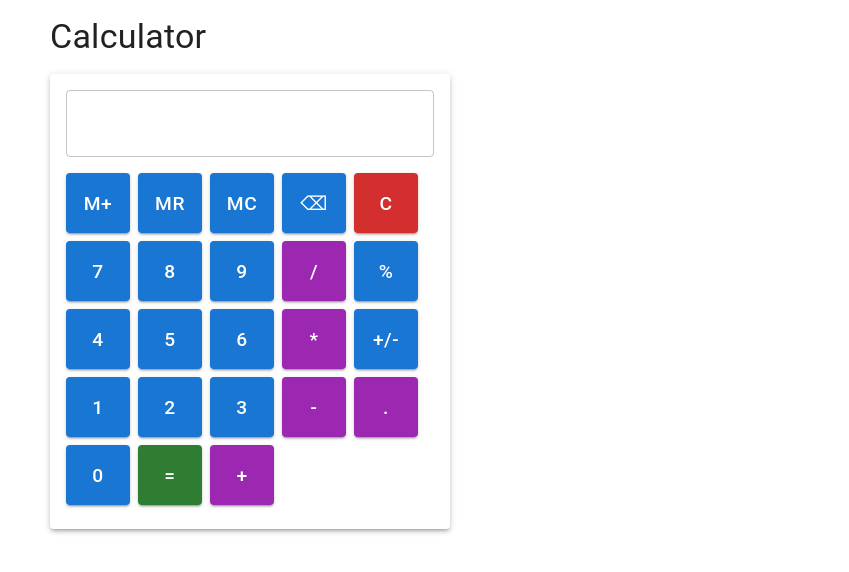
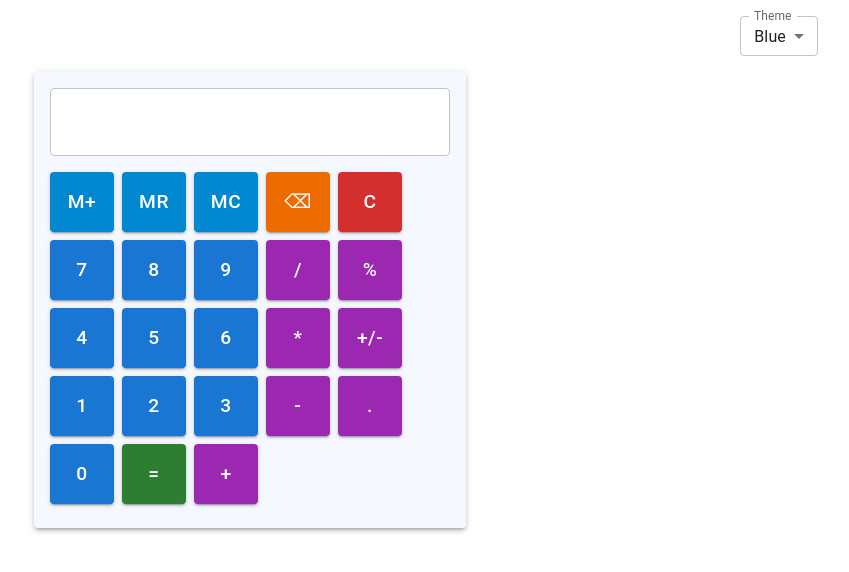
Before and after one commit to Aarti-Waghmare-React-Course/web_development1, a React (Create React App) app in the folder React/Projects/calculator/: page / in a window 1280 px wide. Shown: the top 572 px of the page, without its empty margins (390-1239 px from the left). Built offline with nearby package versions, Linux system fonts and the light colour scheme; some icons are missing.

Commit message:
both theme color and toggle mode added

```diff
--- a/React/Projects/calculator/src/App.js
+++ b/React/Projects/calculator/src/App.js
@@ -1,59 +1,160 @@
-import React, { useState, useMemo } from "react";
-import { createTheme, ThemeProvider, CssBaseline, IconButton, Box, Typography } from "@mui/material";
-import Brightness4Icon from "@mui/icons-material/Brightness4";
-import Brightness7Icon from "@mui/icons-material/Brightness7";
+// // import React, { useState, useMemo } from "react";
+// // import { createTheme, ThemeProvider, CssBaseline, IconButton, Box, Typography } from "@mui/material";
+// // import Brightness4Icon from "@mui/icons-material/Brightness4";
+// // import Brightness7Icon from "@mui/icons-material/Brightness7";
+// // import Calculator from "./components/Calculator";
+
+// // const App = () => {
+// //   const [mode, setMode] = useState("light");
+
+// //   const toggleColorMode = () => {
+// //     setMode((prev) => (prev === "light" ? "dark" : "light"));
+// //   };
+
+// //   const theme = useMemo(
+// //     () =>
+// //       createTheme({
+// //         palette: {
+// //           mode,
+// //         },
+// //       }),
+// //     [mode]
+// //   );
+
+// //   return (
+// //     <ThemeProvider theme={theme}>
+// //       <CssBaseline />
+// //       <Box
+// //   sx={{
+// //     textAlign: "center",
+// //     p: 2,
+// //     minHeight: "100vh",
+// //     backgroundColor: "background.default",
+// //     color: "text.primary",
+// //   }}
+// // >
+// //   <Box
+// //     sx={{
+// //       display: "flex",
+// //       justifyContent: "space-between",
+// //       alignItems: "center",
+// //       maxWidth: 400,
+// //       mx: "auto",
+// //       mb: 2,
+// //     }}
+// //   >
+// //     <Typography variant="h4">Calculator</Typography>
+// //     <IconButton onClick={toggleColorMode} color="inherit">
+// //       {mode === "dark" ? <Brightness7Icon /> : <Brightness4Icon />}
+// //     </IconButton>
+// //   </Box>
+
+// //   <Calculator />
+// // </Box>
+
+
+// //     </ThemeProvider>
+// //   );
+// // };
+
+// // export default App;
+
+// import React from "react";
+// import { ThemeColorProvider } from "./components/ThemeContext"
+// import Calculator from "./components/Calculator";
+// import { CssBaseline, Box, FormControl, InputLabel, Select, MenuItem } from "@mui/material";
+// import { useThemeColor } from "./components/ThemeContext";
+
+// const AppContent = () => {
+//   const { colorMode, setColorMode } = useThemeColor();
+
+//   return (
+//     <Box sx={{ p: 2 }}>
+//       <FormControl size="small" sx={{ mb: 2 }}>
+//         <InputLabel>Theme</InputLabel>
+//         <Select
+//           value={colorMode}
+//           label="Theme"
+//           onChange={(e) => setColorMode(e.target.value)}
+//         >
+//           <MenuItem value="blue">Blue</MenuItem>
+//           <MenuItem value="red">Red</MenuItem>
+//           <MenuItem value="green">Green</MenuItem>
+//         </Select>
+//       </FormControl>
+
+//       <Calculator />
+//     </Box>
+//   );
+// };
+
+// function App() {
+//   return (
+//     <ThemeColorProvider>
+//       <CssBaseline />
+//       <AppContent />
+//     </ThemeColorProvider>
+//   );
+// }
+
+// export default App;
+
+
+import React from "react";
+import {
+  Box,
+  IconButton,
+  FormControl,
+  InputLabel,
+  MenuItem,
+  Select,
+} from "@mui/material";
+import Brightness4 from "@mui/icons-material/Brightness4";
+import Brightness7 from "@mui/icons-material/Brightness7";
 import Calculator from "./components/Calculator";
 
 const App = () => {
-  const [mode, setMode] = useState("light");
+  const [selectedTheme, setSelectedTheme] = React.useState("Blue");
+  const [darkMode, setDarkMode] = React.useState(false);
 
-  const toggleColorMode = () => {
-    setMode((prev) => (prev === "light" ? "dark" : "light"));
+  const toggleDarkMode = () => {
+    setDarkMode(!darkMode);
   };
 
-  const theme = useMemo(
-    () =>
-      createTheme({
-        palette: {
-          mode,
-        },
-      }),
-    [mode]
-  );
-
   return (
-    <ThemeProvider theme={theme}>
-      <CssBaseline />
-      <Box
-  sx={{
-    textAlign: "center",
-    p: 2,
-    minHeight: "100vh",
-    backgroundColor: "background.default",
-    color: "text.primary",
-  }}
->
+    <Box sx={{ p: 2 }}>
+      {/* Top Control Panel */}
       <Box
         sx={{
           display: "flex",
-      justifyContent: "space-between",
-      alignItems: "center",
-      maxWidth: 400,
-      mx: "auto",
+          justifyContent: "flex-end", // aligns to top-right
+          gap: 2,
           mb: 2,
         }}
       >
-    <Typography variant="h4">Calculator</Typography>
-    <IconButton onClick={toggleColorMode} color="inherit">
-      {mode === "dark" ? <Brightness7Icon /> : <Brightness4Icon />}
+        {/* Theme Dropdown */}
+        <FormControl size="small">
+          <InputLabel>Theme</InputLabel>
+          <Select
+            value={selectedTheme}
+            onChange={(e) => setSelectedTheme(e.target.value)}
+            label="Theme"
+          >
+            <MenuItem value="Blue">Blue</MenuItem>
+            <MenuItem value="Red">Red</MenuItem>
+            <MenuItem value="Green">Green</MenuItem>
+          </Select>
+        </FormControl>
+
+        {/* Dark Mode Toggle */}
+        <IconButton onClick={toggleDarkMode} color="inherit">
+          {darkMode ? <Brightness7 /> : <Brightness4 />}
         </IconButton>
       </Box>
 
-  <Calculator />
+      {/* Calculator */}
+      <Calculator selectedTheme={selectedTheme} darkMode={darkMode} />
     </Box>
-
-
-    </ThemeProvider>
   );
 };
 
--- a/React/Projects/calculator/src/components/Calculator.jsx
+++ b/React/Projects/calculator/src/components/Calculator.jsx
@@ -1,4 +1,4 @@
-import React, { useState } from "react";
+import React, { useState, useEffect } from "react";
 import {
   Grid,
   Button,
@@ -7,52 +7,35 @@ import {
   Box,
 } from "@mui/material";
 
-const Calculator = () => {
+const Calculator = ({ selectedTheme, darkMode }) => {
   const [input, setInput] = useState("");
-
   const [memory, setMemory] = useState(null);
-
   const [history, setHistory] = useState([]);
 
+  // Persist history
+  useEffect(() => {
+    localStorage.setItem("calculatorHistory", JSON.stringify(history));
+  }, [history]);
 
+  useEffect(() => {
+    const saved = localStorage.getItem("calculatorHistory");
+    if (saved) setHistory(JSON.parse(saved));
+  }, []);
 
-  const handleClick = (value) => {
-    setInput((prev) => prev + value);
-  };
-
-  const handleClear = () => {
-    setInput("");
-  };
-
-  const handleBackspace = () => {
-    setInput((prev) => prev.slice(0, -1));
-  };
-
-  // const handleEqual = () => {
-  //   try {
-  //     const result = eval(input);
-  //     setInput(result.toString());
-  //   } catch {
-  //     setInput("Error");
-  //   }
-  // };
+  const handleClick = (value) => setInput((prev) => prev + value);
+  const handleClear = () => setInput("");
+  const handleBackspace = () => setInput((prev) => prev.slice(0, -1));
 
   const handleEqual = () => {
     try {
       const result = eval(input);
       const newResult = result.toString();
       setInput(newResult);
-
-    // Add to history
-    setHistory((prevHistory) => [
-      ...prevHistory,
-      { expression: input, result: newResult },
-    ]);
+      setHistory((prev) => [...prev, { expression: input, result: newResult }]);
     } catch {
       setInput("Error");
     }
   };
-
 
   const buttonLayout = [
     ["M+", "MR", "MC", "⌫", "C"],
@@ -62,7 +45,34 @@ const Calculator = () => {
     ["0", "=", "+", "", ""],
   ];
 
+  const getButtonColor = (btn) => {
+    if (btn === "=") return "success";
+    if (btn === "C") return "error";
+    if (["/", "*", "-", "+", ".", "%", "+/-"].includes(btn)) {
+      return selectedTheme === "Red"
+        ? "error"
+        : selectedTheme === "Green"
+        ? "success"
+        : "secondary";
+    }
+    if (["M+", "MR", "MC"].includes(btn)) return "info";
+    if (btn === "⌫") return "warning";
+    return "primary";
+  };
 
+  const getBgColor = () => {
+    if (darkMode) return "#121212";
+    switch (selectedTheme) {
+      case "Red":
+        return "#fff5f5";
+      case "Green":
+        return "#f5fff5";
+      case "Blue":
+        return "#f5f9ff";
+      default:
+        return "background.paper";
+    }
+  };
 
   return (
     <Paper
@@ -71,13 +81,21 @@ const Calculator = () => {
         padding: 2,
         mx: "auto",
         maxWidth: 400,
-        backgroundColor: "background.s",
+        backgroundColor: getBgColor(),
+        color: darkMode ? "#fff" : "inherit",
       }}
     >
-
+      {/* History */}
       {history.length > 0 && (
         <Box sx={{ mt: 3 }}>
-    <Box sx={{ display: "flex", justifyContent: "space-between", alignItems: "center", mb: 1 }}>
+          <Box
+            sx={{
+              display: "flex",
+              justifyContent: "space-between",
+              alignItems: "center",
+              mb: 1,
+            }}
+          >
             <Box sx={{ fontWeight: "bold" }}>History</Box>
             <Button
               variant="outlined"
@@ -97,31 +115,42 @@ const Calculator = () => {
     fontSize: "0.95rem",
     mb: 0.5,
     p: 1,
-          border: "1px solid #ccc",
+    border: "1px solid",
+    borderColor: darkMode ? "#444" : "#ccc",
     borderRadius: "6px",
-          backgroundColor: "background.default",
+    backgroundColor: darkMode ? "#1e1e1e" : "background.default",
+    color: darkMode ? "#fff" : "inherit",
     cursor: "pointer",
-          ":hover": { backgroundColor: "action.hover" },
+    ":hover": {
+      backgroundColor: darkMode ? "#333" : "action.hover",
+    },
   }}
   onClick={() => setInput(item.result)}
 >
   {item.expression} = {item.result}
 </Box>
+
             ))}
           </Box>
-
         </Box>
       )}
 
-
+      {/* Memory */}
       {memory !== null && (
-  <Box sx={{ textAlign: "right", fontSize: "0.9rem", color: "gray", mb: 1 }}>
+        <Box
+          sx={{
+            textAlign: "right",
+            fontSize: "0.9rem",
+            color: darkMode ? "#aaa" : "gray",
+            mb: 1,
+          }}
+        >
           M = {memory}
         </Box>
       )}
 
-
-      <TextField
+      {/* Display */}
+      {/* <TextField
         fullWidth
         value={input}
         variant="outlined"
@@ -132,8 +161,34 @@ const Calculator = () => {
           marginBottom: 2,
           input: { fontSize: "1.5rem", textAlign: "right" },
         }}
+      /> */}
+
+      <TextField
+  fullWidth
+  value={input}
+  variant="outlined"
+  InputProps={{
+    readOnly: true,
+    sx: {
+      color: darkMode ? "#fff" : "inherit", // Make text visible
+    },
+  }}
+  sx={{
+    marginBottom: 2,
+    input: {
+      fontSize: "1.5rem",
+      textAlign: "right",
+      color: darkMode ? "#fff" : "inherit",
+      backgroundColor: darkMode ? "#1e1e1e" : "#fff", // dark bg if darkMode
+    },
+    fieldset: {
+      borderColor: darkMode ? "#555" : undefined, // subtle border in dark
+    },
+  }}
 />
 
+
+      {/* Buttons */}
       {buttonLayout.map((row, rowIndex) => (
         <Grid container spacing={1} key={rowIndex} sx={{ marginBottom: 1 }}>
           {row.map((btn, colIndex) => (
@@ -142,47 +197,38 @@ const Calculator = () => {
                 <Button
                   fullWidth
                   variant="contained"
-                  color={
-                    btn === "="
-                      ? "success"
-                      : btn === "C"
-                        ? "error"
-                        : ["+", "-", "*", "/", "."].includes(btn)
-                          ? "secondary"
-                          : "primary"
-                  }
-
+                  color={getButtonColor(btn)}
                   onClick={() => {
                     if (btn === "C") handleClear();
                     else if (btn === "⌫") handleBackspace();
                     else if (btn === "=") handleEqual();
                     else if (btn === "+/-") {
-    if (input) {
-      const newValue = String(parseFloat(input) * -1);
-      setInput(newValue);
-    }
+                      if (input) setInput(String(parseFloat(input) * -1));
                     } else if (btn === "%") {
-    if (input) {
-      const newValue = String(parseFloat(input) / 100);
-      setInput(newValue);
-    }
+                      if (input) setInput(String(parseFloat(input) / 100));
                     } else if (btn === "M+") {
                       if (!isNaN(input)) setMemory(parseFloat(input));
                     } else if (btn === "MR") {
                       if (memory !== null) setInput(memory.toString());
                     } else if (btn === "MC") {
                       setMemory(null);
-  }
-                    else handleClick(btn);
+                    } else handleClick(btn);
                   }}
-                  sx={{ height: "60px", fontSize: "1.2rem" }}
+                  sx={{
+                    height: "60px",
+                    fontSize: "1.2rem",
+                    transition: "transform 0.1s ease-in-out",
+                    "&:hover": {
+                      transform: "scale(1.05)",
+                      boxShadow: "0 0 10px rgba(0,0,0,0.2)",
+                    },
+                  }}
                 >
                   {btn}
                 </Button>
               ) : (
                 <Box sx={{ height: "60px" }} />
               )}
-
             </Grid>
           ))}
         </Grid>
--- /dev/null
+++ b/React/Projects/calculator/src/components/ThemeContext.jsx
@@ -0,0 +1,42 @@
+import React, { createContext, useState, useMemo, useContext } from "react";
+import { createTheme, ThemeProvider } from "@mui/material/styles";
+
+const ThemeColorContext = createContext();
+
+const themeColors = {
+  blue: {
+    primary: { main: "#1976d2" },
+    secondary: { main: "#9c27b0" },
+  },
+  red: {
+    primary: { main: "#d32f2f" },
+    secondary: { main: "#c2185b" },
+  },
+  green: {
+    primary: { main: "#388e3c" },
+    secondary: { main: "#00796b" },
+  },
+};
+
+export const ThemeColorProvider = ({ children }) => {
+  const [colorMode, setColorMode] = useState("blue");
+
+  const theme = useMemo(
+    () =>
+      createTheme({
+        palette: {
+          mode: "light",
+          ...themeColors[colorMode],
+        },
+      }),
+    [colorMode]
+  );
+
+  return (
+    <ThemeColorContext.Provider value={{ colorMode, setColorMode }}>
+      <ThemeProvider theme={theme}>{children}</ThemeProvider>
+    </ThemeColorContext.Provider>
+  );
+};
+
+export const useThemeColor = () => useContext(ThemeColorContext);
```
Lines whose indentation alone changed are shown as unchanged.
